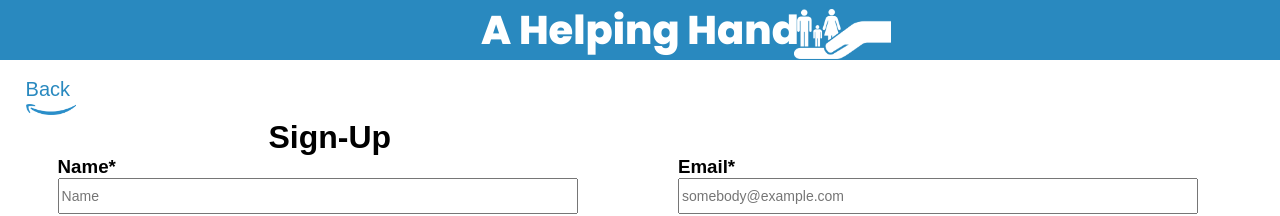
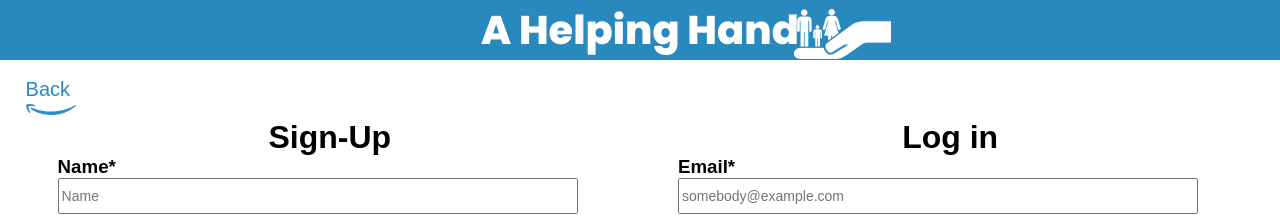
Before and after one commit to bgittens/ahelpinghand.github.io, a plain HTML site: page signup_login.html in a window 1280 px wide. Shown: the top 216 px of the page. Drawn offline with nearby package versions, Linux system fonts and the light colour scheme; no server answers; a web font is replaced by a local one.

Commit message:
Update signup_login.css

```diff
--- a/signup_login/signup_login.css
+++ b/signup_login/signup_login.css
@@ -82,6 +82,10 @@ input {
 	color: black
 }
 
+.log_in h1{
+	color: black
+}
+
 .log_in{
 	position: relative;
   	float: right;
```
